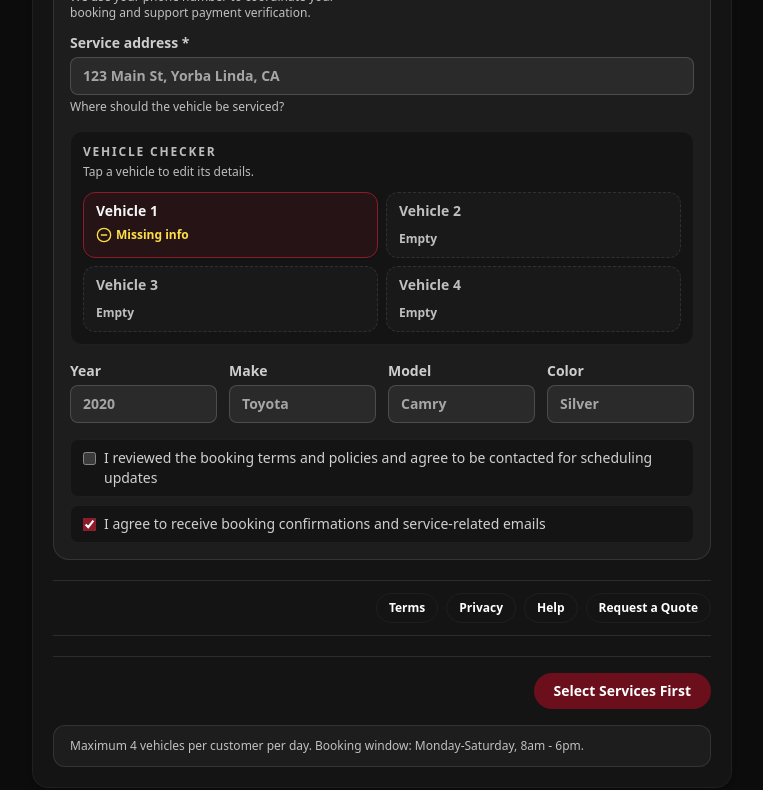
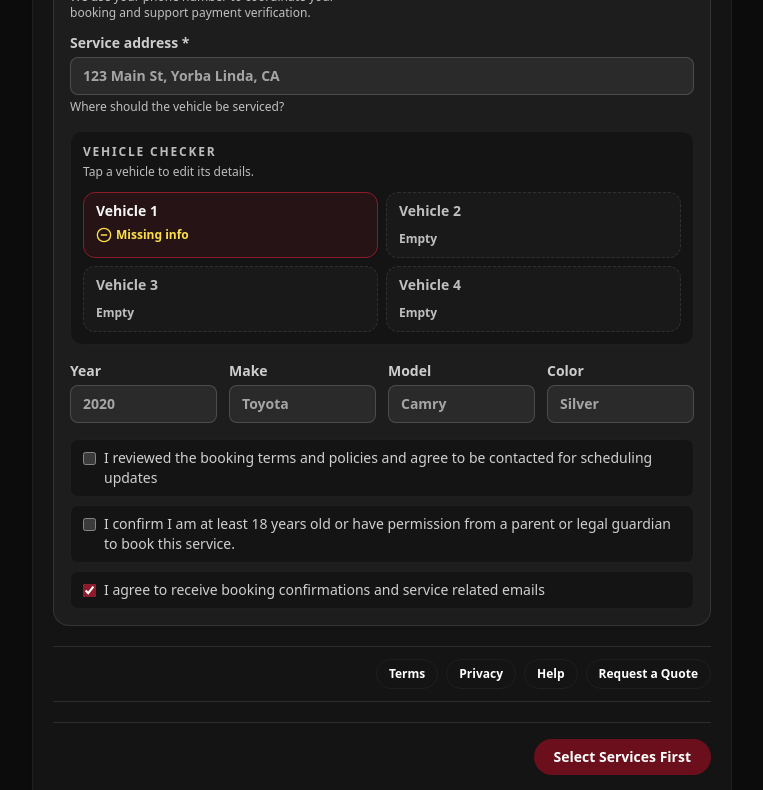
Before and after one commit to sakanastudio24-eng/CruznCleanWeb, a Next.js app in the folder apps/web/: page /booking in a window 1280 px wide. Shown: the part 1624-2414 px from the top of the page, without its empty margins (56-819 px from the left). Built offline with nearby package versions, Linux system fonts and the light colour scheme; no server answers.

Commit message:
fix: require booking age consent

```diff
--- a/apps/web/app/booking/page.tsx
+++ b/apps/web/app/booking/page.tsx
@@ -72,6 +72,7 @@ interface BookingFieldErrors {
   selectedVehicleLimit?: string;
   confirmationChannel?: string;
   acceptedConsent?: string;
+  agePermissionConsent?: string;
 }
 
 type VehicleCheckerStatus = 'complete' | 'almost' | 'missing' | 'empty';
@@ -97,6 +98,7 @@ const INITIAL_FORM: CustomerBookingForm = {
   acceptedSmsConsent: false,
   notes: '',
   acceptedConsent: false,
+  agePermissionConsent: false,
 };
 
 const BOOKING_FORM_STORAGE_KEY = 'cruizn-clean-booking-form-v1';
@@ -213,6 +215,10 @@ function appendCustomerValidationErrors(
 
   if (!form.acceptedConsent) {
     errors.acceptedConsent = consentMessage;
+  }
+
+  if (!form.agePermissionConsent) {
+    errors.agePermissionConsent = 'Please confirm you are at least 18 or have permission to book this service.';
   }
 }
 
@@ -1572,7 +1578,7 @@ export default function BookingPage(): JSX.Element {
                 </label>
               </div>
               {vehicleGuardMessage ? (
-                <p className="rounded-xl border border-burgundy/35 bg-burgundy/10 px-4 py-3 text-sm font-semibold text-ink">
+                <p className="rounded-xl border border-burgundyAccent/55 bg-[#141414]/95 px-4 py-3 text-sm font-semibold text-[#ff9aa8]">
                   {vehicleGuardMessage} Vehicle details help us prepare the correct service estimate.
                 </p>
               ) : null}
@@ -1591,14 +1597,31 @@ export default function BookingPage(): JSX.Element {
                   </label>
                   {fieldErrors.acceptedConsent ? <p className="a11y-error text-xs font-medium">{fieldErrors.acceptedConsent}</p> : null}
 
+                  <label className={`flex items-start gap-2 rounded-lg px-3 py-2 text-sm text-ink/80 ${
+                    fieldErrors.agePermissionConsent ? 'border border-burgundyAccent bg-burgundy/15' : 'border border-line bg-[#141414]'
+                  }`}>
+                    <input
+                      type="checkbox"
+                      checked={Boolean(form.agePermissionConsent)}
+                      onChange={(event) => updateCustomerField('agePermissionConsent', event.target.checked)}
+                      aria-invalid={Boolean(fieldErrors.agePermissionConsent)}
+                      aria-describedby={fieldErrors.agePermissionConsent ? 'booking-age-permission-consent-error' : undefined}
+                      className="mt-1"
+                    />
+                    <span>I confirm I am at least 18 years old or have permission from a parent or legal guardian to book this service.</span>
+                  </label>
+                  {fieldErrors.agePermissionConsent ? (
+                    <p id="booking-age-permission-consent-error" className="a11y-error text-xs font-medium">{fieldErrors.agePermissionConsent}</p>
+                  ) : null}
+
                   <label className="flex items-start gap-2 rounded-lg border border-line bg-[#141414] px-3 py-2 text-sm text-ink/80">
                     <input
                       type="checkbox"
-                      checked={form.sendEmailConfirmation}
+                      checked={Boolean(form.sendEmailConfirmation)}
                       onChange={(event) => updateCustomerField('sendEmailConfirmation', event.target.checked)}
                       className="mt-1"
                     />
-                    <span>I agree to receive booking confirmations and service-related emails</span>
+                    <span>I agree to receive booking confirmations and service related emails</span>
                   </label>
 
                 {fieldErrors.confirmationChannel ? (
@@ -1655,7 +1678,7 @@ export default function BookingPage(): JSX.Element {
           </div>
 
           {step > 1 && vehicleGuardMessage ? (
-            <p className="rounded-xl border border-burgundy/35 bg-burgundy/10 px-4 py-3 text-sm font-semibold text-ink">
+            <p className="rounded-xl border border-burgundyAccent/55 bg-[#141414]/95 px-4 py-3 text-sm font-semibold text-[#ff9aa8]">
               {vehicleGuardMessage} Vehicle details help us prepare the correct service estimate.
             </p>
           ) : null}
@@ -1870,7 +1893,7 @@ export default function BookingPage(): JSX.Element {
                 <span>Step {progressStep} of {steps.length}</span>
               </div>
               <div className="h-2 rounded-full bg-black/10">
-                <div className="h-2 rounded-full bg-ink transition-all duration-500" style={{ width: `${(progressStep / steps.length) * 100}%` }} />
+                <div className="h-2 rounded-full bg-burgundy transition-all duration-500" style={{ width: `${(progressStep / steps.length) * 100}%` }} />
               </div>
             </div>
 
--- a/apps/web/lib/booking-types.ts
+++ b/apps/web/lib/booking-types.ts
@@ -36,6 +36,7 @@ export interface CustomerBookingForm {
   acceptedSmsConsent: boolean;
   notes: string;
   acceptedConsent: boolean;
+  agePermissionConsent: boolean;
 }
 
 export interface BookingVehicleRequest {
```
